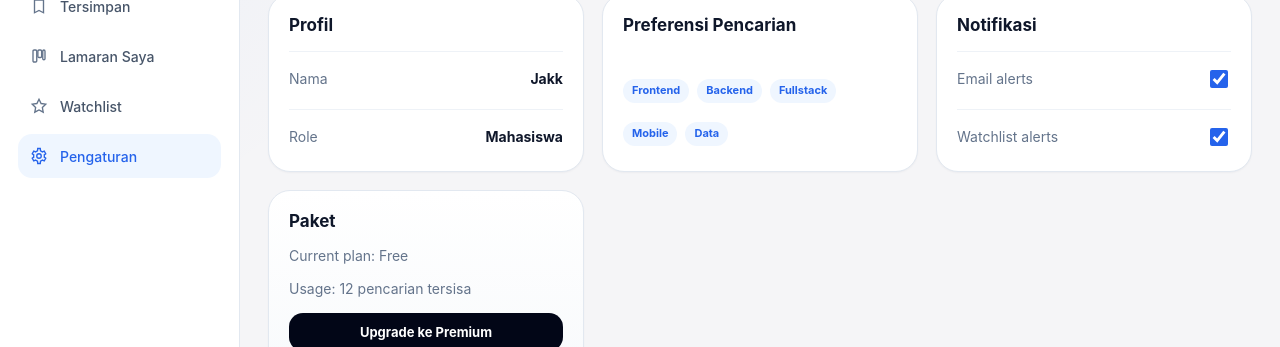
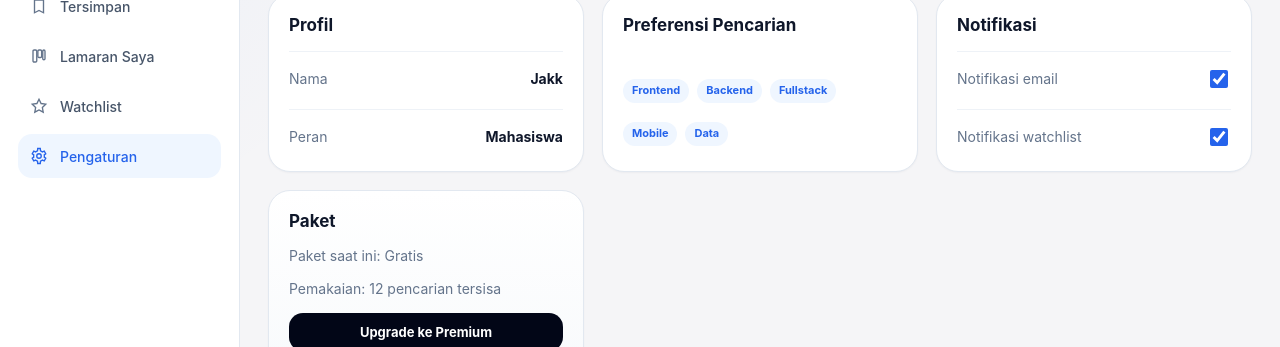
Before and after one commit to dzakwanfadhlullah/MagangKareerMachine, a Next.js app: page /dashboard/pengaturan in a window 1280 px wide. Shown: the part 198-545 px from the top of the page. Built offline with nearby package versions, Linux system fonts and the light colour scheme.

Commit message:
polish: localize dashboard copy

```diff
--- a/app/dashboard/lamaran/page.tsx
+++ b/app/dashboard/lamaran/page.tsx
@@ -14,7 +14,7 @@ export default function LamaranPage() {
             <button className="active" type="button">
               Kanban
             </button>
-            <button type="button">List</button>
+            <button type="button">Daftar</button>
           </div>
           <button className="primary-button" type="button">
             Tambah Manual
--- a/app/dashboard/lowongan/page.tsx
+++ b/app/dashboard/lowongan/page.tsx
@@ -53,7 +53,7 @@ export default function LowonganPage() {
           <input
             value={query}
             onChange={(event) => setQuery(event.target.value)}
-            placeholder="Cari title, perusahaan, role..."
+            placeholder="Cari judul, perusahaan, peran..."
             aria-label="Cari lowongan"
           />
         </div>
--- a/app/dashboard/pengaturan/page.tsx
+++ b/app/dashboard/pengaturan/page.tsx
@@ -14,7 +14,7 @@ export default function PengaturanPage() {
             <strong>Jakk</strong>
           </div>
           <div className="settings-row">
-            <span>Role</span>
+            <span>Peran</span>
             <strong>Mahasiswa</strong>
           </div>
         </section>
@@ -31,19 +31,19 @@ export default function PengaturanPage() {
         <section className="settings-card">
           <h2>Notifikasi</h2>
           <label className="toggle-row">
-            <span>Email alerts</span>
+            <span>Notifikasi email</span>
             <input type="checkbox" defaultChecked />
           </label>
           <label className="toggle-row">
-            <span>Watchlist alerts</span>
+            <span>Notifikasi watchlist</span>
             <input type="checkbox" defaultChecked />
           </label>
         </section>
 
         <section className="settings-card plan-card">
           <h2>Paket</h2>
-          <p>Current plan: Free</p>
-          <p>Usage: 12 pencarian tersisa</p>
+          <p>Paket saat ini: Gratis</p>
+          <p>Pemakaian: 12 pencarian tersisa</p>
           <button className="primary-button" type="button">Upgrade ke Premium</button>
         </section>
       </div>
--- a/app/dashboard/tersimpan/page.tsx
+++ b/app/dashboard/tersimpan/page.tsx
@@ -29,7 +29,7 @@ export default function TersimpanPage() {
           <p>Peluang yang kamu simpan untuk dipertimbangkan lagi.</p>
         </div>
         <div className="saved-filter-row">
-          <button className="secondary-button" type="button">Role</button>
+          <button className="secondary-button" type="button">Peran</button>
           <button className="secondary-button" type="button">Platform</button>
           <button className="secondary-button" type="button">Status</button>
           <button className="secondary-button" type="button">Kualitas Data</button>
--- a/app/layout.tsx
+++ b/app/layout.tsx
@@ -2,7 +2,7 @@ import type { Metadata } from "next";
 import "./globals.css";
 
 export const metadata: Metadata = {
-  title: "MagangKareer Dashboard",
+  title: "Dasbor MagangKareer",
   description: "Workspace pencarian dan tracking lamaran magang.",
 };
 
--- a/components/dashboard/FilterPanel.tsx
+++ b/components/dashboard/FilterPanel.tsx
@@ -1,5 +1,5 @@
 const sections = [
-  { title: "Role", items: ["Frontend", "Backend", "Fullstack", "Mobile", "Data", "AI/ML", "Aktuaria"] },
+  { title: "Peran", items: ["Frontend", "Backend", "Fullstack", "Mobile", "Data", "AI/ML", "Aktuaria"] },
   { title: "Lokasi", items: ["Jakarta", "Bandung", "Surabaya", "Yogyakarta", "Remote", "Indonesia"] },
   { title: "Sistem Kerja", items: ["Remote", "Hybrid", "Onsite"] },
   { title: "Platform", items: ["Glints", "Jobstreet", "LinkedIn", "Dealls", "Kalibrr"] },
@@ -19,7 +19,7 @@ export function FilterPanel({ onReset }: { onReset?: () => void }) {
       </div>
 
       {sections.map((section) => (
-        <details key={section.title} className="filter-section" open={["Role", "Lokasi", "Sistem Kerja"].includes(section.title)}>
+        <details key={section.title} className="filter-section" open={["Peran", "Lokasi", "Sistem Kerja"].includes(section.title)}>
           <summary>{section.title}</summary>
           <div className="filter-options">
             {section.items.map((item) => (
--- a/lib/dashboard/formatters.ts
+++ b/lib/dashboard/formatters.ts
@@ -33,7 +33,7 @@ export function formatPlatformLabel(platform: string) {
     linkedin: "LinkedIn",
     dealls: "Dealls",
     kalibrr: "Kalibrr",
-    generic: "Generic",
+    generic: "Sumber Umum",
   };
   return labels[platform] || platform;
 }
```
